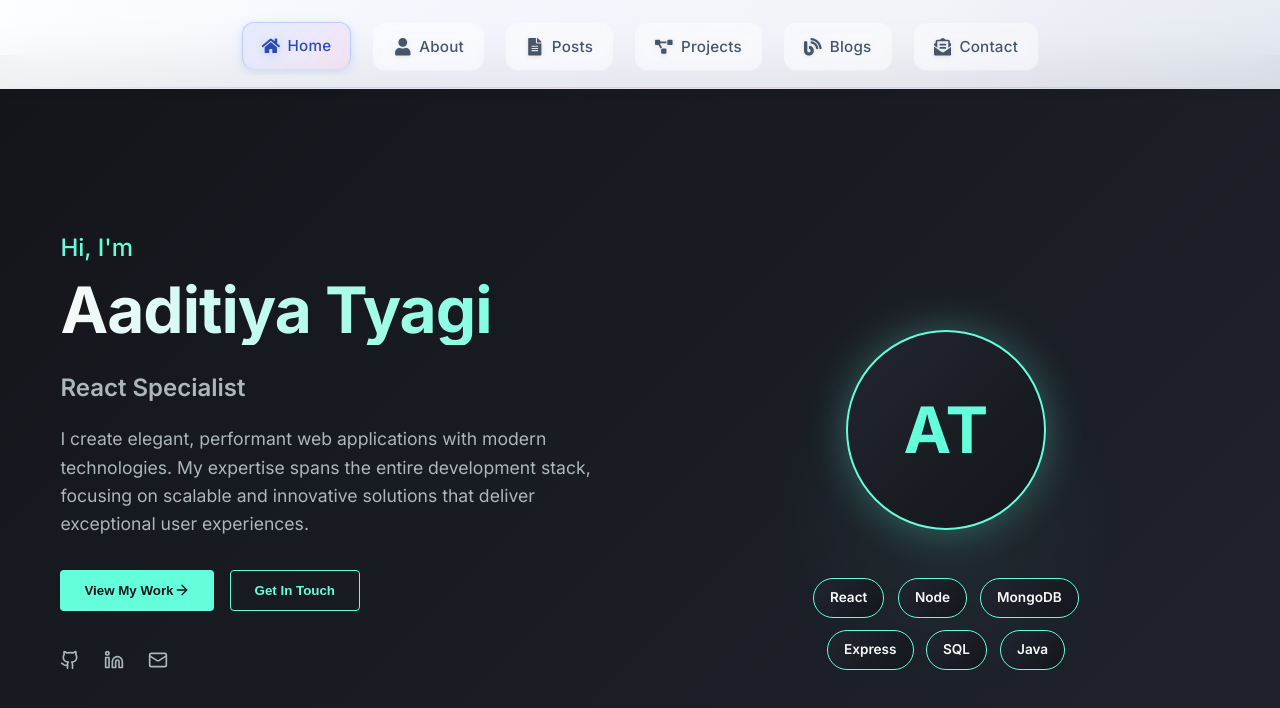
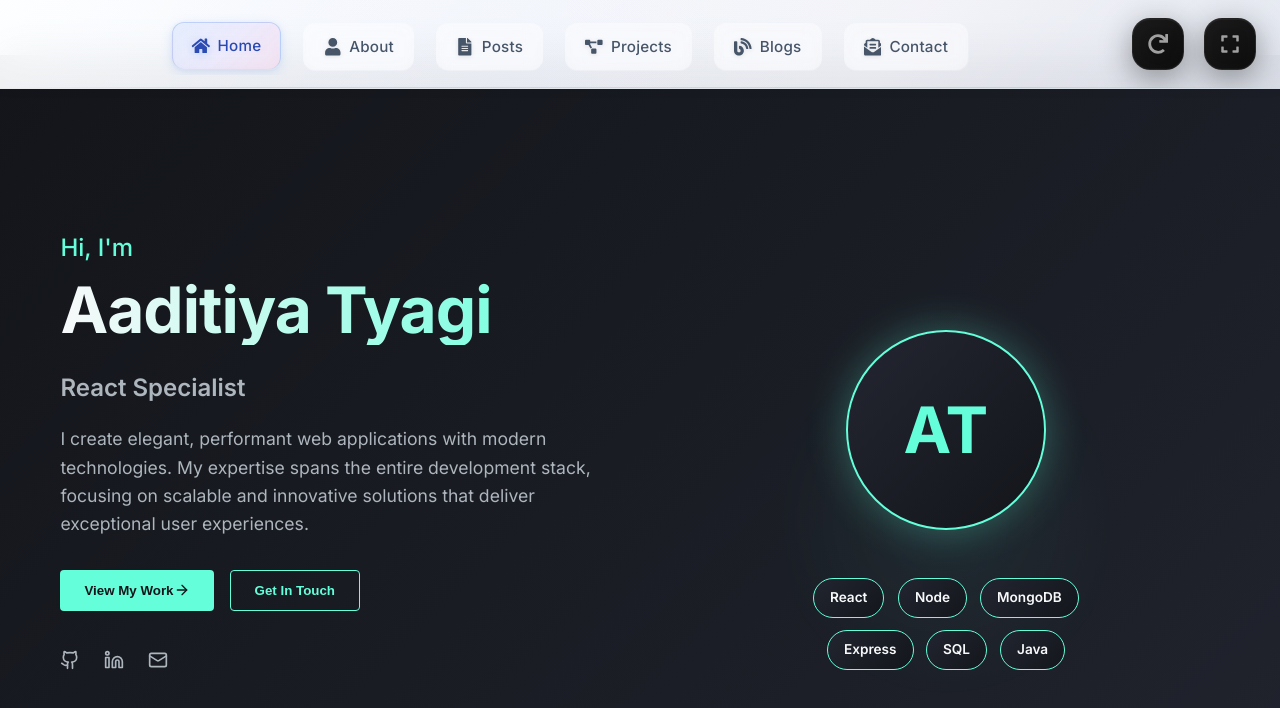
Before and after one commit to meaaditiya/portfolio, a React (Vite) app in the folder frontend/: page / in a window 1280 px wide. Shown: the top 708 px of the page. Built offline with nearby package versions, Linux system fonts and the light colour scheme.

Commit message:
chanhed styles

```diff
--- a/frontend/src/components/Header.css
+++ b/frontend/src/components/Header.css
@@ -476,5 +476,213 @@
     color: #ffffff;
   }
 }
+/* Control buttons container */
+.tyagi-control-buttons {
+  display: none; /* Hidden by default on mobile */
+  gap: 16px;
+  align-items: center;
+  flex: 1;
+  justify-content: flex-end;
+  padding: 0 8px;
+}
 
-/* Remove scroll indicator - not needed anymore */
+/* Ultra Premium Dark Control Button */
+.tyagi-control-btn {
+  position: relative;
+  display: flex;
+  align-items: center;
+  justify-content: center;
+  width: 48px;
+  height: 48px;
+  border: 1px solid rgba(255, 255, 255, 0.08);
+  border-radius: 16px;
+  background: linear-gradient(145deg, #1a1a1a, #0d0d0d);
+  color: #a0a0a0;
+  cursor: pointer;
+  font-size: 18px;
+  outline: none;
+  box-shadow:
+    0 8px 32px rgba(0, 0, 0, 0.4),
+    inset 0 1px 0 rgba(255, 255, 255, 0.05),
+    inset 0 -1px 0 rgba(255, 255, 255, 0.02);
+  transition: all 0.4s cubic-bezier(0.23, 1, 0.320, 1);
+  overflow: hidden;
+  backdrop-filter: blur(20px);
+}
+
+/* Premium glass morphism effect */
+.tyagi-control-btn::before {
+  content: '';
+  position: absolute;
+  top: 0;
+  left: 0;
+  right: 0;
+  bottom: 0;
+  background: linear-gradient(
+    135deg,
+    rgba(255, 255, 255, 0.02) 0%,
+    rgba(255, 255, 255, 0.01) 50%,
+    rgba(0, 0, 0, 0.1) 100%
+  );
+  border-radius: inherit;
+  opacity: 0;
+  transition: all 0.4s ease;
+}
+
+/* Animated border glow */
+.tyagi-control-btn::after {
+  content: '';
+  position: absolute;
+  top: -2px;
+  left: -2px;
+  right: -2px;
+  bottom: -2px;
+
+  border-radius: 18px;
+  opacity: 0;
+  z-index: -1;
+  transition: all 0.4s ease;
+  animation: border-rotate 3s linear infinite;
+}
+
+/* Border rotation animation */
+@keyframes border-rotate {
+  0% {
+    transform: rotate(0deg);
+  }
+  100% {
+    transform: rotate(360deg);
+  }
+}
+
+/* Hover effects with micro-interactions */
+
+.tyagi-control-btn:hover::after {
+  opacity: 1;
+  animation-duration: 1.5s;
+}
+
+/* Active state with satisfying feedback */
+.tyagi-control-btn:active {
+  transform: translateY(-1px) scale(0.98);
+  box-shadow:
+    0 8px 24px rgba(0, 0, 0, 0.5),
+    inset 0 2px 4px rgba(0, 0, 0, 0.3);
+  transition: all 0.1s ease;
+}
+
+
+/* Icon animations with premium feel */
+.tyagi-control-btn svg {
+  transition: all 0.3s cubic-bezier(0.23, 1, 0.320, 1);
+  position: relative;
+  z-index: 2;
+  filter: drop-shadow(0 2px 4px rgba(0, 0, 0, 0.3));
+}
+
+
+
+
+/* Premium press animation */
+@keyframes premium-press {
+  0% {
+    transform: translateY(-4px) scale(1.02);
+  }
+  50% {
+    transform: translateY(-1px) scale(0.98);
+    box-shadow:
+      0 4px 16px rgba(0, 0, 0, 0.4),
+      inset 0 2px 4px rgba(0, 0, 0, 0.3);
+  }
+  100% {
+    transform: translateY(-4px) scale(1.02);
+  }
+}
+
+.tyagi-control-btn:active {
+  animation: premium-press 0.2s cubic-bezier(0.23, 1, 0.320, 1);
+}
+
+/* Refreshing state with elegant loading */
+@keyframes premium-loading {
+  0%, 100% {
+    opacity: 1;
+    transform: scale(1) rotateZ(0deg);
+  }
+  50% {
+    opacity: 0.6;
+    transform: scale(1.05) rotateZ(180deg);
+  }
+}
+
+.tyagi-control-btn.refreshing {
+  pointer-events: none;
+  border-color: rgba(16, 185, 129, 0.2);
+}
+
+.tyagi-control-btn.refreshing svg {
+  animation: premium-loading 2s cubic-bezier(0.23, 1, 0.320, 1) infinite;
+}
+
+/* Particle effect on hover (optional enhancement) */
+.tyagi-control-btn:hover {
+  position: relative;
+}
+
+.tyagi-control-btn:hover::before {
+  background-size: 200% 200%;
+  animation: shimmer 2s ease-in-out infinite;
+}
+
+@keyframes shimmer {
+  0% { background-position: 200% 200%; }
+  100% { background-position: -200% -200%; }
+}
+
+/* Responsive enhancements */
+@media (min-width: 500px) {
+  .tyagi-control-buttons {
+    display: flex;
+    gap: 16px;
+  }
+}
+
+@media (min-width: 500px) and (max-width: 768px) {
+  .tyagi-control-btn {
+    width: 44px;
+    height: 44px;
+    font-size: 16px;
+    border-radius: 14px;
+  }
+
+  .tyagi-control-buttons {
+    gap: 14px;
+  }
+}
+
+@media (min-width: 1024px) {
+  .tyagi-control-btn {
+    width: 52px;
+    height: 52px;
+    font-size: 20px;
+    border-radius: 18px;
+  }
+
+  .tyagi-control-buttons {
+    gap: 20px;
+  }
+
+  .tyagi-control-btn:hover {
+    transform: translateY(-6px) scale(1.03);
+  }
+}
+
+/* Ultra-wide screen enhancements */
+@media (min-width: 1920px) {
+  .tyagi-control-btn {
+    width: 56px;
+    height: 56px;
+    font-size: 22px;
+    border-radius: 20px;
+  }
+}
--- a/frontend/src/components/Header.jsx
+++ b/frontend/src/components/Header.jsx
@@ -1,24 +1,56 @@
 import { Link, useLocation } from 'react-router-dom';
+import { useState, useEffect } from 'react';
 import {
   FaHome,
   FaUser,
   FaFileAlt,
   FaProjectDiagram,
   FaBlog,
-  FaEnvelopeOpenText
+  FaEnvelopeOpenText,
+  FaRedo,
+  FaExpand,
+  FaCompress
 } from 'react-icons/fa';
 import './Header.css';
 
 const Header = () => {
   const location = useLocation();
   const currentPath = location.pathname;
+  const [isFullscreen, setIsFullscreen] = useState(false);
+
+  // Check fullscreen status on mount and when it changes
+  useEffect(() => {
+    const handleFullscreenChange = () => {
+      setIsFullscreen(!!document.fullscreenElement);
+    };
+
+    document.addEventListener('fullscreenchange', handleFullscreenChange);
+    return () => document.removeEventListener('fullscreenchange', handleFullscreenChange);
+  }, []);
+
+  const handleRefresh = () => {
+    window.location.reload();
+  };
+
+  const handleFullscreen = async () => {
+    try {
+      if (!document.fullscreenElement) {
+        await document.documentElement.requestFullscreen();
+      } else {
+        await document.exitFullscreen();
+      }
+    } catch (err) {
+      console.error('Error toggling fullscreen:', err);
+    }
+  };
 
   return (
     <header className="tyagi-header">
       <div className="tyagi-header-content">
         <div className="tyagi-logo-container">
+          {/* Your logo content here */}
+        </div>
 
-        </div>
         <nav className="tyagi-nav">
           {[
             { name: 'Home', icon: <FaHome />, path: '/' },
@@ -38,6 +70,26 @@ const Header = () => {
             </Link>
           ))}
         </nav>
+
+        {/* Control buttons - only visible on desktop/laptop */}
+        <div className="tyagi-control-buttons">
+          <button
+            onClick={handleRefresh}
+            className="tyagi-control-btn"
+            title="Refresh Page"
+            aria-label="Refresh Page"
+          >
+            <FaRedo />
+          </button>
+          <button
+            onClick={handleFullscreen}
+            className="tyagi-control-btn"
+            title={isFullscreen ? "Exit Fullscreen" : "Enter Fullscreen"}
+            aria-label={isFullscreen ? "Exit Fullscreen" : "Enter Fullscreen"}
+          >
+            {isFullscreen ? <FaCompress /> : <FaExpand />}
+          </button>
+        </div>
       </div>
     </header>
   );
```
Also changed, not shown: frontend/public/manifest.webmanifest.
